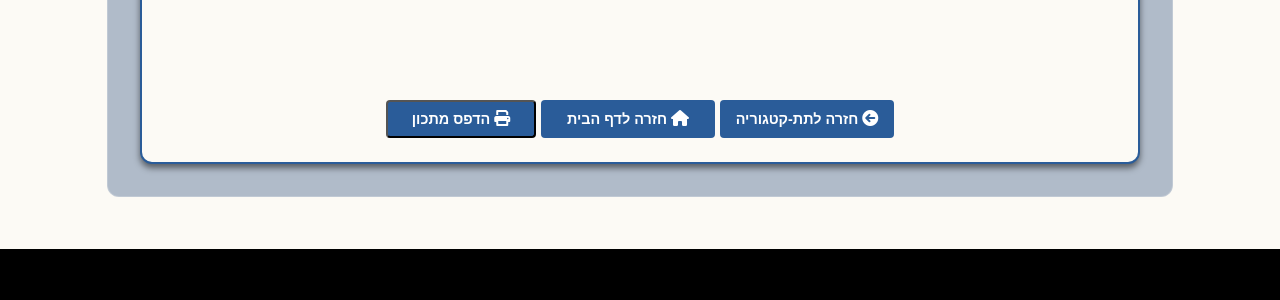
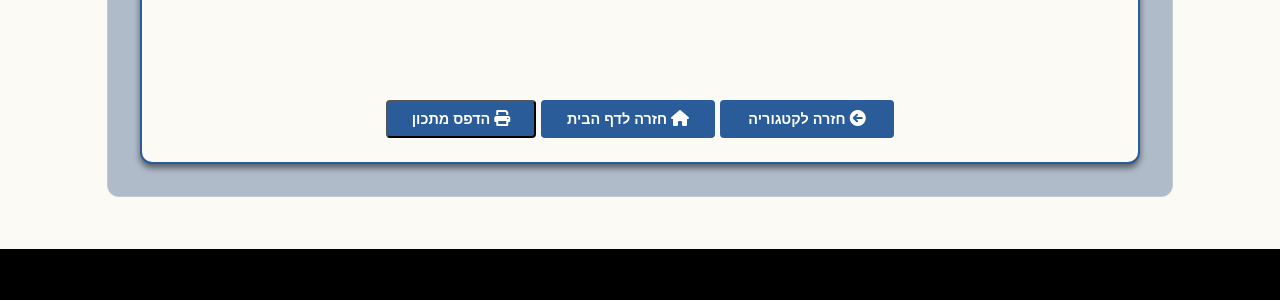
Before and after one commit to guynoyman63/eggplant-recipes-site, a Jekyll site: the page built from _recipes/eggplant-pomegranate.html, in a window 1280 px wide and 900 px high, scrolled down 1943 px. Shown: the part 501-801 px from the top of the window. Built offline with Jekyll 4.4.1, drawn with Linux system fonts in a browser that asks for light colours.

Commit message:
Update my_recipe.html

```diff
--- a/_layouts/my_recipe.html
+++ b/_layouts/my_recipe.html
@@ -65,10 +65,10 @@ layout: default
     </section>
 
     <div class="recipe-actions">
-      {% if page.category and page.subcategory %}
-        <a href="/categories/{{ page.category }}/{{ page.subcategory }}/" class="btn">
+      {% if page.category %}
+        <a href="/categories/{{ page.category }}/" class="btn">
           <span class="icon"><i class="fas fa-arrow-circle-left"></i></span>
-          חזרה לתת-קטגוריה
+          חזרה לקטגוריה
         </a>
       {% endif %}
       <a href="/" class="btn">
```
